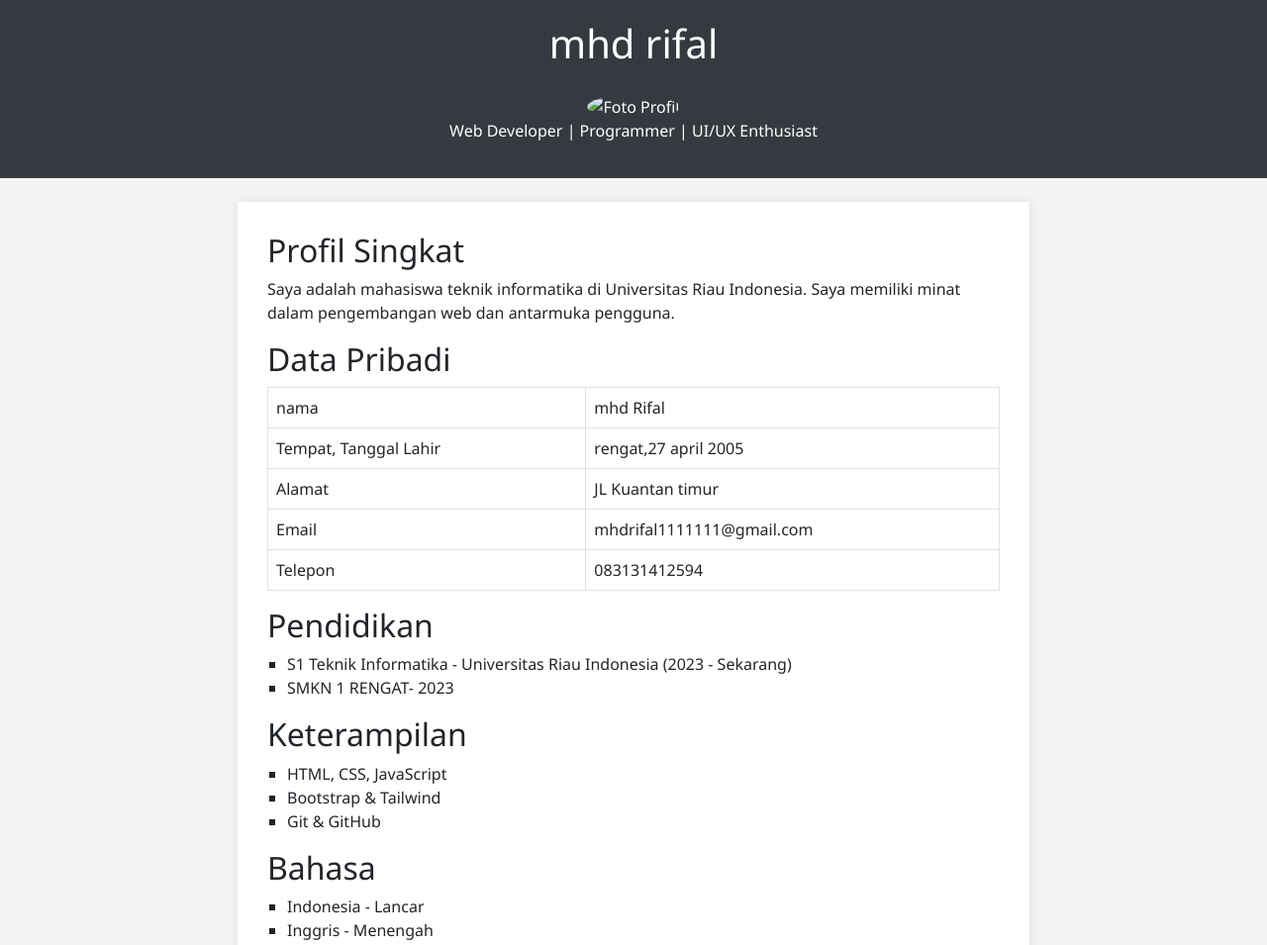
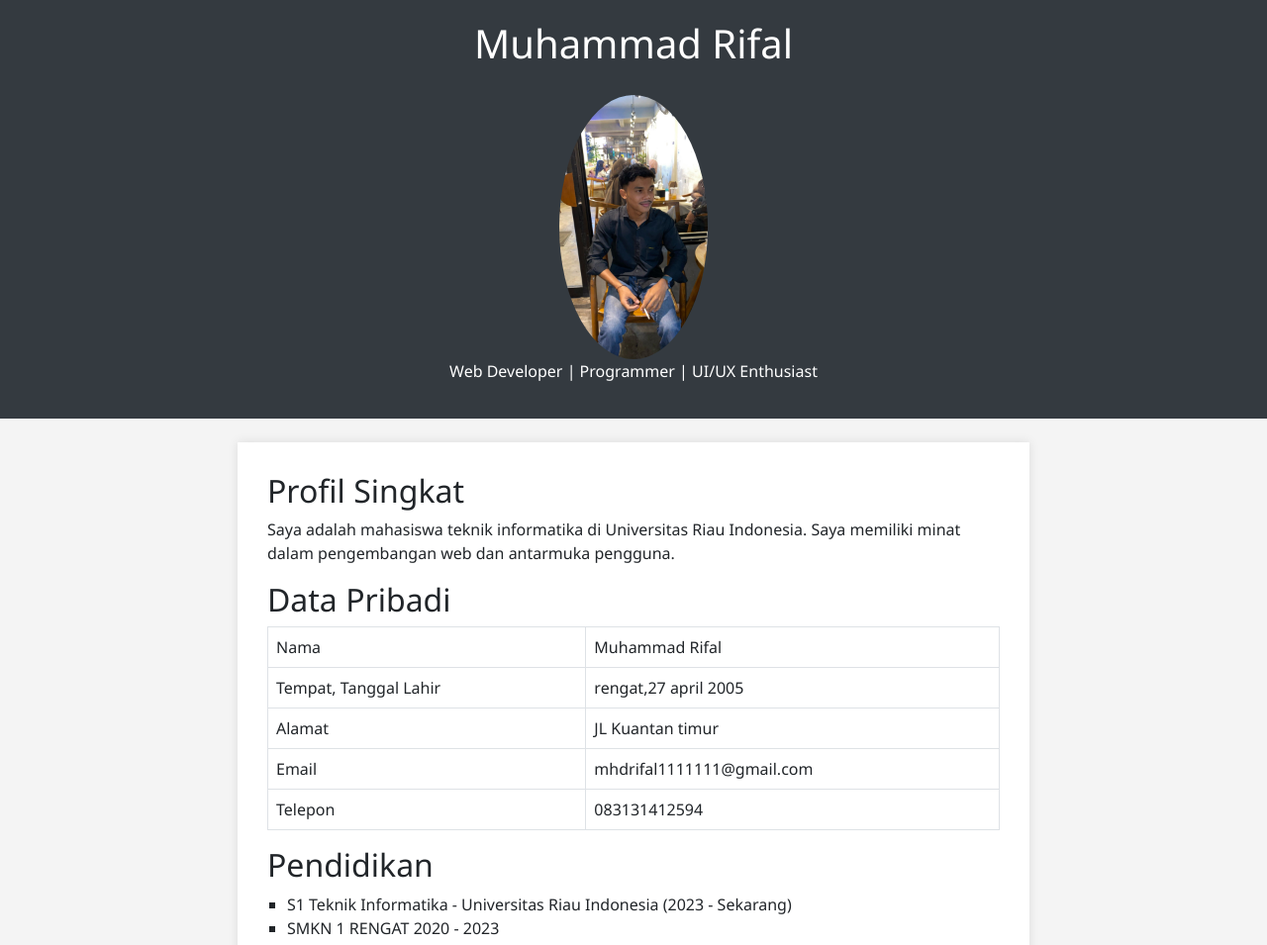
Before and after one commit to mhdrifal/rifal, a plain HTML site: page index.html in a window 1280 px wide. Shown: the top 955 px of the page at 99% size. Drawn offline with nearby package versions, Linux system fonts and the light colour scheme.

Commit message:
Update index.html

```diff
--- a/index.html
+++ b/index.html
@@ -3,7 +3,7 @@
 <head>
   <meta charset="UTF-8">
   <meta name="viewport" content="width=device-width, initial-scale=1.0">
-  <title>Portofolio -mhd Rifal</title>
+  <title>Portofolio Muhammad Rifal</title>
   <link href="https://cdn.jsdelivr.net/npm/bootstrap@5.3.0/dist/css/bootstrap.min.css" rel="stylesheet">
   <style>
     body {
@@ -37,8 +37,8 @@
 <body>
 
 <header>
-  <h1>mhd rifal</h1>
-  <img src="profile.jpg" alt="Foto Profil" class="profile">
+  <h1>Muhammad Rifal</h1>
+  <img src="Untitled.jpg" alt="Foto Profil" class="profile">
   <p>Web Developer | Programmer | UI/UX Enthusiast</p>
 </header>
 
@@ -48,7 +48,7 @@
 
   <h2>Data Pribadi</h2>
   <table class="table table-bordered">
-    <tr><td>nama</td><td>mhd Rifal</td></tr>
+    <tr><td>Nama</td><td>Muhammad Rifal</td></tr>
     <tr><td>Tempat, Tanggal Lahir</td><td>rengat,27 april 2005</td></tr>
     <tr><td>Alamat</td><td>JL Kuantan timur</td></tr>
     <tr><td>Email</td><td>mhdrifal1111111@gmail.com</td></tr>
@@ -58,7 +58,7 @@
   <h2>Pendidikan</h2>
   <ul>
     <li>S1 Teknik Informatika - Universitas Riau Indonesia (2023 - Sekarang)</li>
-    <li>SMKN 1 RENGAT- 2023</li>
+    <li>SMKN 1 RENGAT 2020 - 2023</li>
   </ul>
 
   <h2>Keterampilan</h2>
@@ -85,7 +85,7 @@
 </div>
 
 <footer>
-  <p>&copy; 2025 - MHD RIFAL. All rights reserved.</p>
+  <p>&copy; 2025 - Muhammad Rifal. All rights reserved.</p>
 </footer>
 
 <script>
```
